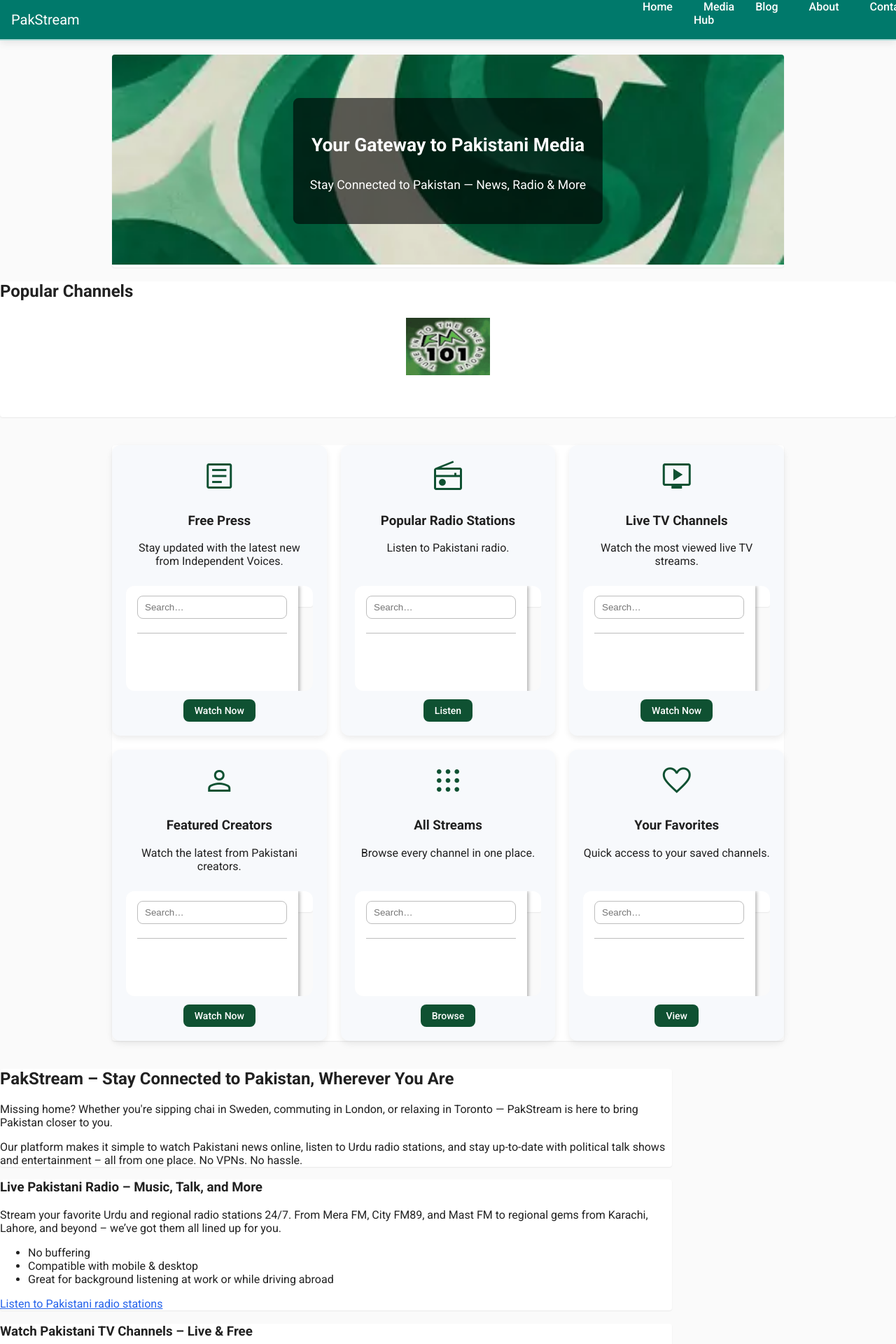
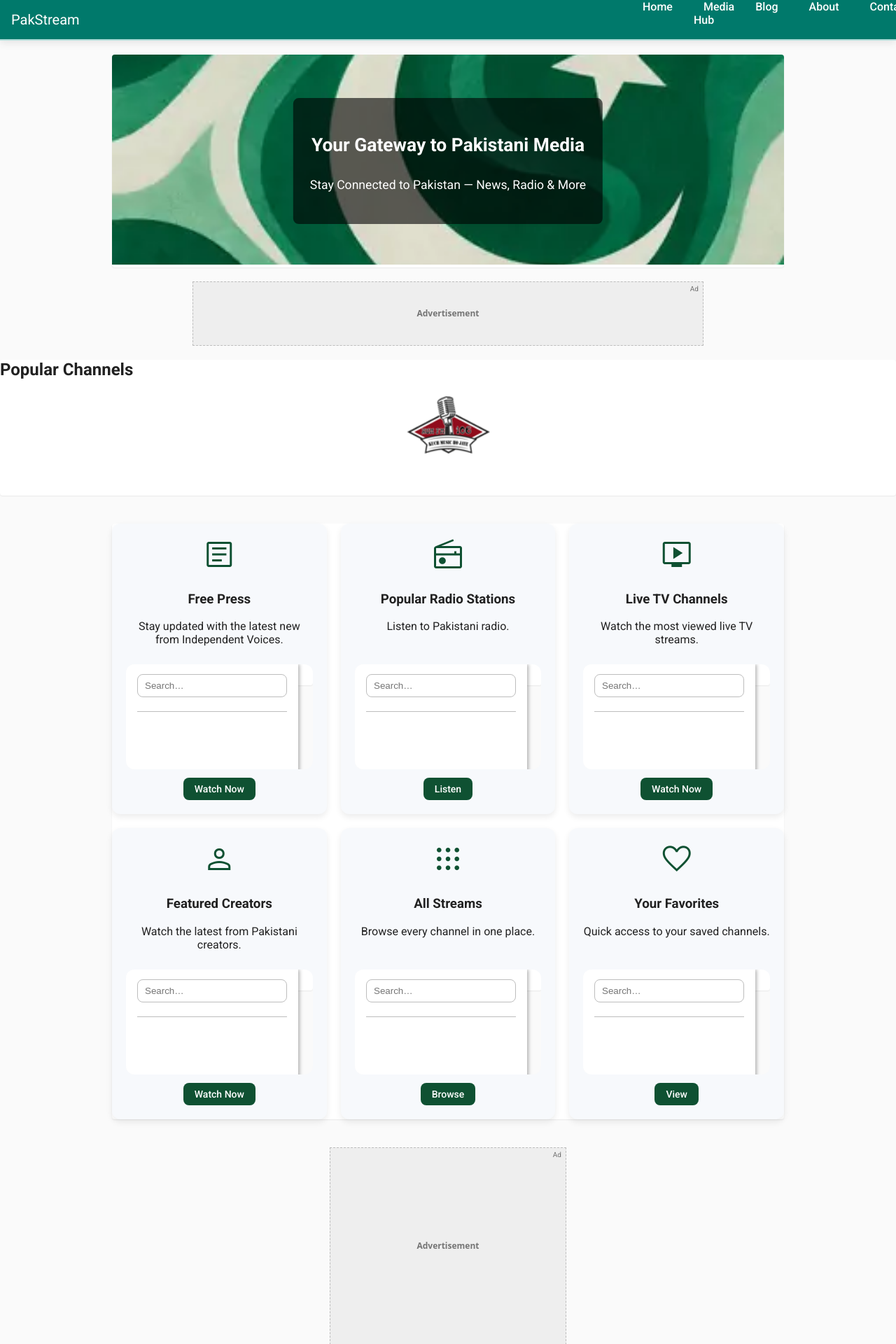
Before and after one commit to atifwaqar/pakstream, a Jekyll site: the page built from index.html, in a window 1280 px wide. Shown: the top 1920 px of the page at 70% size. Built offline with Jekyll 4.4.1, drawn with Linux system fonts in a browser that asks for light colours.

Commit message:
Add feature-flagged CLS-safe ad slots

```diff
--- /dev/null
+++ b/css/ads.css
@@ -0,0 +1,39 @@
+/* Reserved heights for common display sizes (prevents CLS) */
+.ad-slot {
+  position: relative;
+  width: 100%;
+  margin: 16px auto;
+  background: var(--surface-variant, #EEE);
+  border: 1px dashed var(--outline, #BDBDBD);
+  display: block;
+  overflow: hidden;
+}
+
+/* Base reserved heights (can be overridden by data-ad-size) */
+.ad-slot[data-ad-size="300x250"]  { max-width: 300px;  height: 250px; }
+.ad-slot[data-ad-size="336x280"]  { max-width: 336px;  height: 280px; }
+.ad-slot[data-ad-size="320x100"]  { max-width: 320px;  height: 100px; }
+.ad-slot[data-ad-size="728x90"]   { max-width: 728px;  height: 90px;  }
+.ad-slot[data-ad-size="970x250"]  { max-width: 970px;  height: 250px; }
+
+/* Center reserved boxes */
+.ad-slot > .ad-reserved {
+  position: absolute; inset: 0;
+  display: flex; align-items: center; justify-content: center;
+  font: 600 12px/1 system-ui, -apple-system, Segoe UI, Roboto, sans-serif;
+  color: var(--on-surface-variant, #424242);
+  opacity: .7;
+}
+
+/* Optional label */
+.ad-slot::before {
+  content: "Ad";
+  position: absolute; top: 4px; right: 6px;
+  font-size: 10px; opacity: .6;
+}
+
+/* Responsive helpers: stack medium sizes nicely on mobile */
+@media (max-width: 480px) {
+  .ad-slot[data-ad-size="728x90"]   { max-width: 320px; height: 100px; }
+  .ad-slot[data-ad-size="970x250"]  { max-width: 320px; height: 100px; }
+}
--- a/index.html
+++ b/index.html
@@ -65,6 +65,7 @@
   <link rel="stylesheet" href="/css/theme.css">
   <link rel="stylesheet" href="/css/z-layers.css">
   <link rel="stylesheet" href="/css/style.css">
+  <link rel="stylesheet" href="/css/ads.css">
   <link rel="stylesheet" href="/assets/css/carousel.css">
   <link href="https://fonts.googleapis.com/css2?family=Material+Symbols+Outlined" rel="stylesheet">
   <link rel="stylesheet" href="https://fonts.googleapis.com/css2?family=Roboto:wght@400;500;700&display=swap">
@@ -96,6 +97,8 @@
       <p>Stay Connected to Pakistan — News, Radio &amp; More</p>
     </div>
   </section>
+
+  <div class="ad-slot" data-ad-preset="homepage_top"></div>
 
   <section id="continue-rail" class="rail-section lazy-rail" aria-label="Continue Watching and Listening"></section>
 
@@ -175,6 +178,8 @@
       <a href="/media-hub.html?m=favorites&c=wajahatsaeedkhan" class="cta-btn">View</a>
     </div>
   </section>
+
+  <div class="ad-slot" data-ad-preset="homepage_mid"></div>
 
   <!-- Main content sections -->
   <section class="intro">
@@ -339,11 +344,11 @@
       loadNext();
     });
   </script>
-  <script defer src="/js/ad-config.js"></script>
-  <script defer src="/js/ad-slot.js"></script>
-  <script defer src="/js/pwa.js"></script>
   <script defer src="/js/discovery.js"></script>
   <script defer src="/assets/js/carousel.js"></script>
   <script defer src="/js/main.js"></script>
+  <script src="/js/ads/config.js"></script>
+  <script src="/js/ads/ads.js"></script>
+  <!-- <script defer src="/js/pwa.js"></script> -->
 </body>
 </html>
--- a/js/ad-config.js
+++ /dev/null
@@ -1 +0,0 @@
-// Ad configuration placeholder
--- a/js/ad-slot.js
+++ /dev/null
@@ -1 +0,0 @@
-// Ad slot logic placeholder
--- /dev/null
+++ b/js/ads/ads.js
@@ -0,0 +1,82 @@
+(() => {
+  if (window.__ADS_WIRED__) return;
+  window.__ADS_WIRED__ = true;
+
+  const FLAGS = window.__PAKSTREAM_FLAGS || {};
+  const PRESETS = window.__PAKSTREAM_AD_PRESETS || {};
+  const log = (...a) => FLAGS.adsDebug && console.log('[ads]', ...a);
+
+  const qsa = (sel, root=document) => Array.from(root.querySelectorAll(sel));
+
+  function reserve(el) {
+    // Inject a reserved child only once
+    if (el.__reserved) return;
+    const box = document.createElement('div');
+    box.className = 'ad-reserved';
+    box.textContent = el.getAttribute('data-placeholder') || 'Advertisement';
+    el.appendChild(box);
+    el.__reserved = true;
+  }
+
+  function applyPreset(el) {
+    const preset = el.getAttribute('data-ad-preset');
+    if (!preset || !PRESETS[preset]) return;
+    const { size } = PRESETS[preset];
+    if (size && !el.getAttribute('data-ad-size')) {
+      el.setAttribute('data-ad-size', size);
+    }
+  }
+
+  function hydrate(el) {
+    if (el.__hydrated) return;
+    el.__hydrated = true;
+
+    // For now, place a lightweight placeholder creative (no network calls)
+    const inner = document.createElement('div');
+    inner.style.width = '100%';
+    inner.style.height = '100%';
+    inner.style.display = 'flex';
+    inner.style.alignItems = 'center';
+    inner.style.justifyContent = 'center';
+    inner.style.font = '600 12px/1 system-ui, -apple-system, Segoe UI, Roboto, sans-serif';
+    inner.style.background = 'transparent';
+    inner.textContent = 'Ad Placeholder';
+
+    // Replace reserved child
+    el.innerHTML = '';
+    el.appendChild(inner);
+    log('hydrated', el);
+  }
+
+  function initAds(root=document) {
+    const slots = qsa('.ad-slot', root);
+    if (slots.length === 0) return;
+
+    // Always reserve to prevent CLS, even when ads are disabled
+    slots.forEach(el => { applyPreset(el); reserve(el); });
+
+    if (!FLAGS.ads) {
+      log('ads disabled; reserved only');
+      return;
+    }
+
+    // Lazy hydrate using IntersectionObserver
+    const io = new IntersectionObserver((entries) => {
+      entries.forEach(entry => {
+        if (entry.isIntersecting && entry.intersectionRatio >= 0.5) {
+          hydrate(entry.target);
+          io.unobserve(entry.target);
+        }
+      });
+    }, { rootMargin: '0px', threshold: [0.5] });
+
+    slots.forEach(el => io.observe(el));
+  }
+
+  if (document.readyState === 'loading') {
+    document.addEventListener('DOMContentLoaded', () => initAds(document), { once: true });
+  } else {
+    initAds(document);
+  }
+  window.addEventListener('pakstream:rerender', () => initAds(document));
+})();
--- /dev/null
+++ b/js/ads/config.js
@@ -0,0 +1,14 @@
+// Feature flags: merge into existing flags object if present
+window.__PAKSTREAM_FLAGS = Object.assign({
+  ads: false,            // default off (safe)
+  adsDebug: false        // optional debug logging
+}, window.__PAKSTREAM_FLAGS || {});
+
+// Preset mapping for convenience
+window.__PAKSTREAM_AD_PRESETS = {
+  homepage_top:   { size: '728x90',  responsive: true },
+  homepage_mid:   { size: '336x280', responsive: true },
+  homepage_bottom:{ size: '300x250', responsive: true },
+  sidebar_top:    { size: '300x250', responsive: true },
+  hub_inline:     { size: '320x100', responsive: true }
+};
--- a/media-hub.html
+++ b/media-hub.html
@@ -17,6 +17,7 @@
   <link rel="stylesheet" href="/css/theme.css" />
   <link rel="stylesheet" href="/css/z-layers.css">
   <link rel="stylesheet" href="/css/style.css" />
+  <link rel="stylesheet" href="/css/ads.css" />
   <link rel="stylesheet" href="/css/media-hub.css" />
   <link rel="stylesheet" href="/assets/css/mh-search.css" />
   <link rel="stylesheet" href="/assets/css/mh-tabs.css" />
@@ -31,6 +32,8 @@
 
   <main id="main-content">
   <section id="continue-rail" class="rail-section lazy-rail" aria-label="Continue Watching and Listening"></section>
+
+  <div class="ad-slot" data-ad-preset="hub_inline"></div>
 
   <section id="mh-panel" class="youtube-section media-hub-section" role="tabpanel">
     <div id="hub-controls" class="hub-controls">
@@ -143,6 +146,8 @@
   <script src="/js/youtube.js"></script>
   <script src="/js/radio.js"></script>
   <script src="/js/main.js"></script>
+  <script src="/js/ads/config.js"></script>
+  <script src="/js/ads/ads.js"></script>
   <script src="/js/leftmenu.js"></script>
   <script type="module" src="/js/fullscreen-orientation.js"></script>
   <script src="/js/discovery.js"></script>
```
Also changed, not shown: _layouts/default.html (+4 -3 lines).
